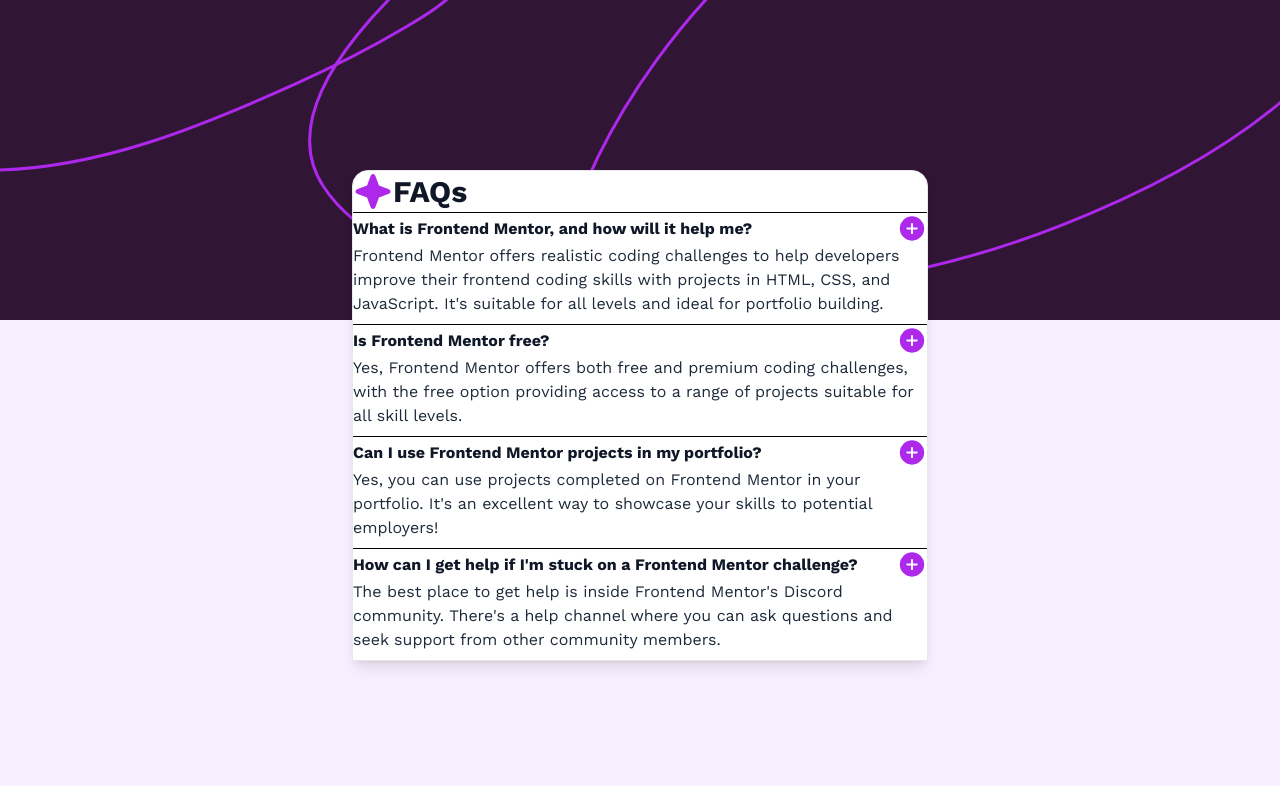
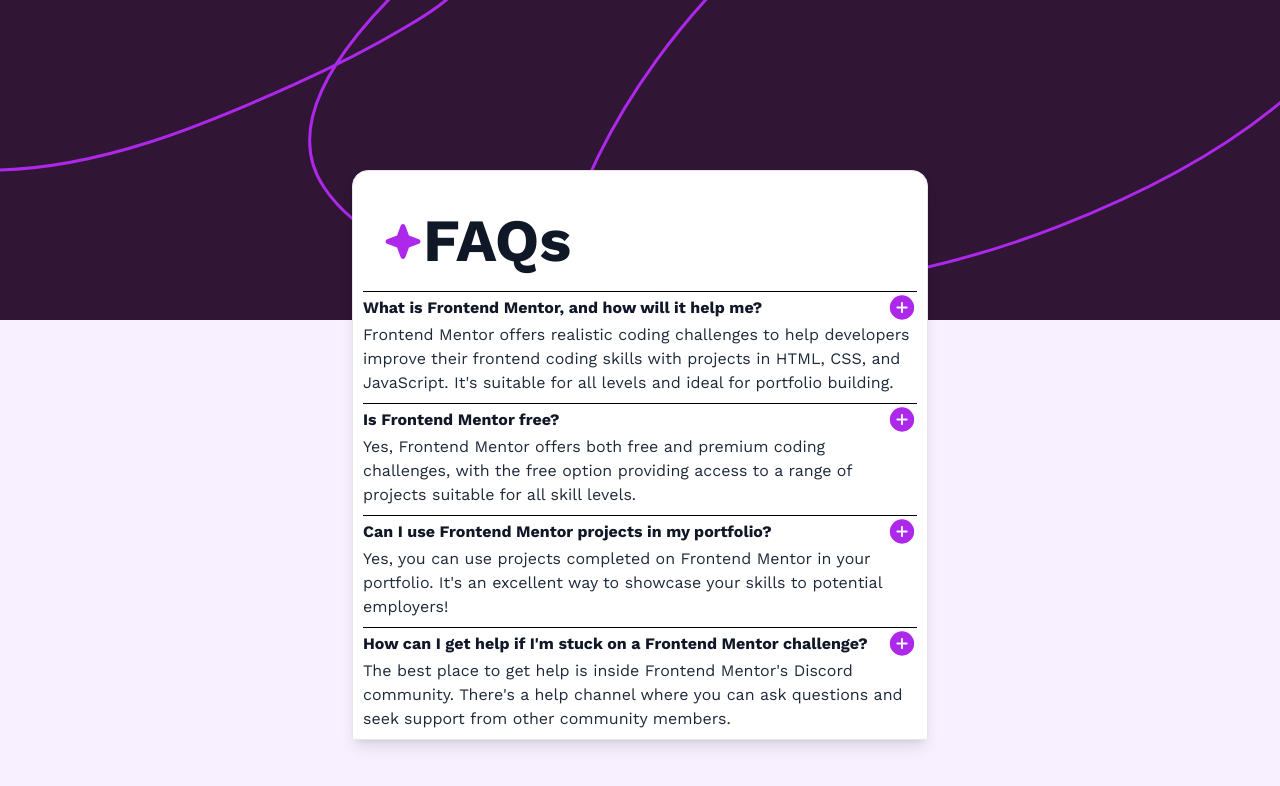
Before and after one commit to JammiM/faq-accordion, a React (Vite) app: page / in a window 1280 px wide. Shown: the top 786 px of the page. Built offline with nearby package versions, Linux system fonts and the light colour scheme.

Commit message:
Updated the stying of the card

```diff
--- a/src/components/FaqAccordion.tsx
+++ b/src/components/FaqAccordion.tsx
@@ -3,7 +3,7 @@
 
 const FaqAccordion = () => {
   return (
-    <section>
+    <section className="pt-5 px-[10px]">
       {faqsObject.map((singleFaq) => {
         return (
           <div key={singleFaq.id} className="mb-2">
--- a/src/components/FaqHeader.tsx
+++ b/src/components/FaqHeader.tsx
@@ -2,14 +2,14 @@
 
 const FaqHeader = () => {
   return (
-    <header className="flex justify-start items-center">
+    <header className="flex justify-start items-center pt-10 px-[30px]">
       <img
         className=""
         src={iconStar}
         alt="Frequently asked questions"
         srcSet={iconStar}
       />
-      <h1 className="text-3xl font-bold text-gray-900">FAQs</h1>
+      <h1 className="text-6xl font-bold text-gray-900">FAQs</h1>
     </header>
   );
 };
```
